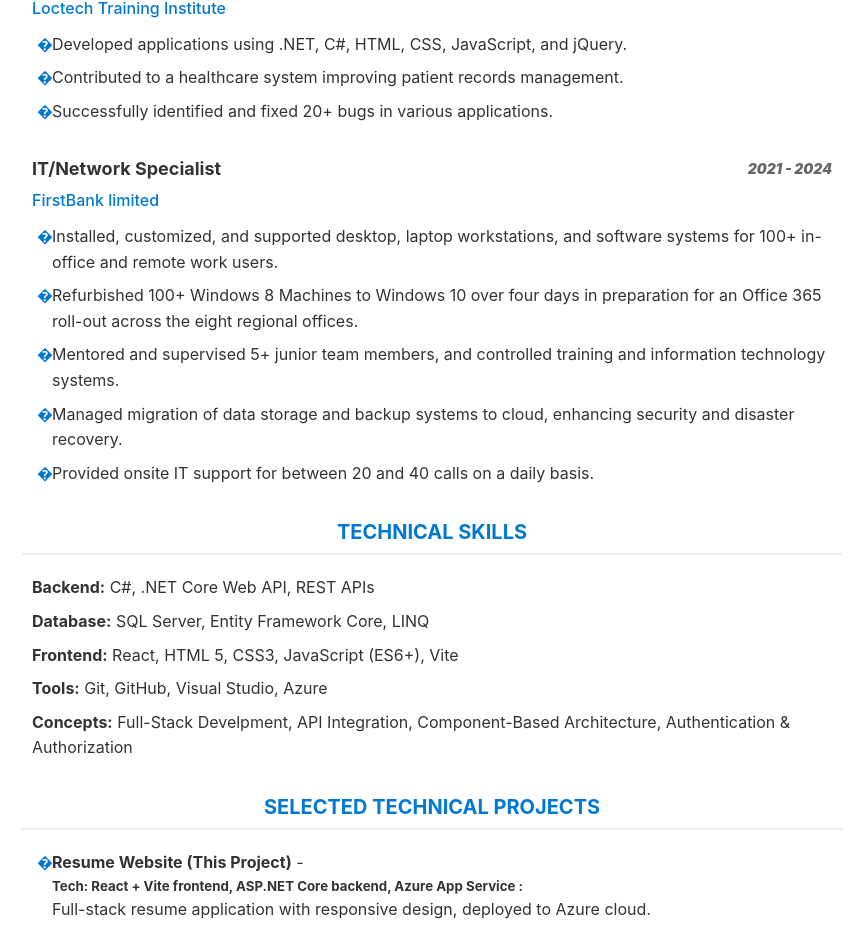
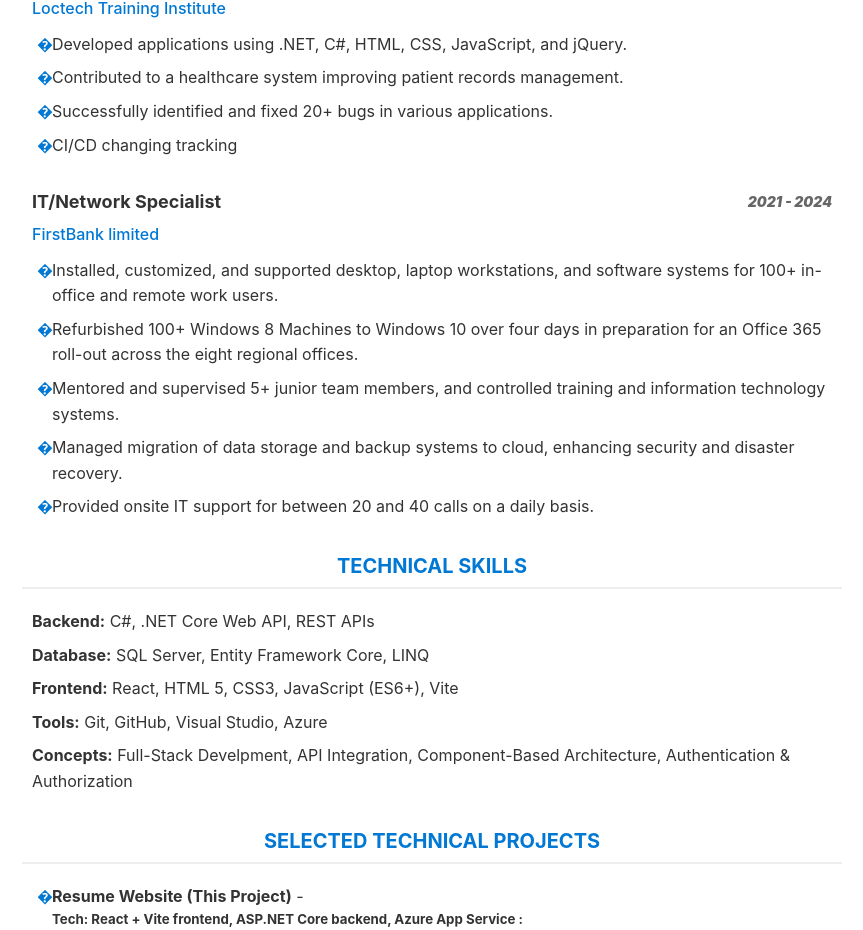
Before and after one commit to wisdomf41/CVCrafta, a React (Vite) app in the folder resumeapp.client/: page / in a window 1280 px wide. Shown: the part 878-1808 px from the top of the page, without its empty margins (208-1071 px from the left). Built offline with nearby package versions, Linux system fonts and the light colour scheme.

Commit message:
Test CI/CD pipeline

```diff
--- a/resumeapp.client/src/App.jsx
+++ b/resumeapp.client/src/App.jsx
@@ -67,6 +67,8 @@ function App() {
                         <li>Developed applications using .NET, C#, HTML, CSS, JavaScript, and jQuery.</li>
                         <li>Contributed to a healthcare system improving patient records management.</li>
                         <li>Successfully identified and fixed 20+ bugs in various applications.</li>
+                        {/* Test CI/CD - Update */}
+                        <li>CI/CD changing tracking</li>
                     </ul>
                 </div>
 
```
